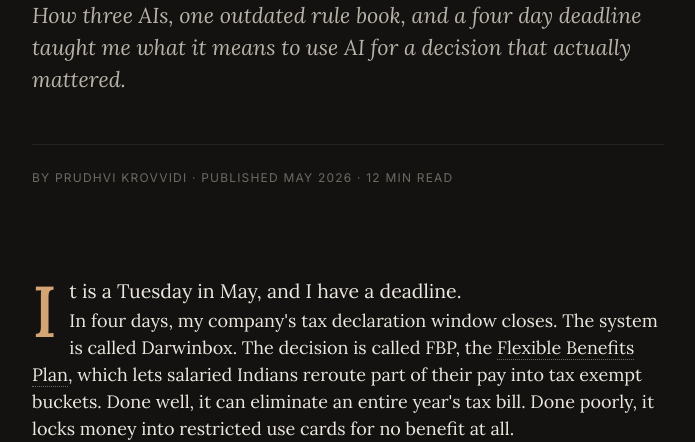
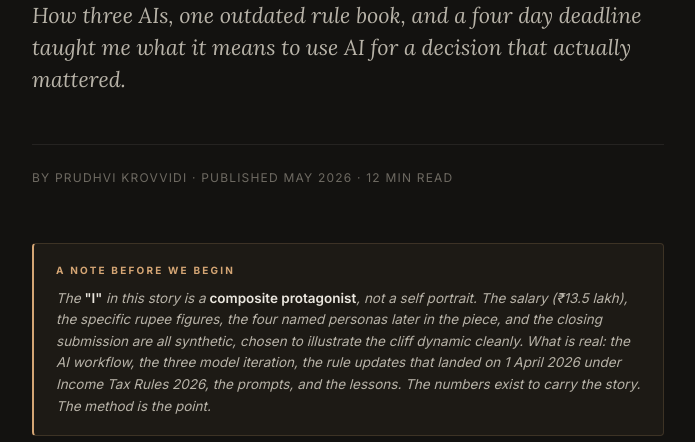
Before and after one commit to prudhvi1709/datastories, a plain HTML site: page twelve-lakh-cliff/index.html in a window 1280 px wide. Shown: the part 367-809 px from the top of the page, without its empty margins (292-987 px from the left). Drawn offline with nearby package versions, Linux system fonts and the light colour scheme.

Commit message:
fix: synthetic warning box

```diff
--- a/twelve-lakh-cliff/index.html
+++ b/twelve-lakh-cliff/index.html
@@ -372,6 +372,29 @@
     transform: translateY(-3px);
   }
   section[id^="part-"], #the-test { scroll-margin-top: 28px; }
+  /* Author note */
+  .author-note {
+    background: rgba(212, 165, 116, 0.05);
+    border: 1px solid rgba(212, 165, 116, 0.18);
+    border-left: 2px solid var(--accent);
+    padding: 18px 22px;
+    border-radius: 4px;
+    font-family: 'Inter', sans-serif;
+    font-size: 13.5px;
+    line-height: 1.6;
+    color: var(--ink-soft);
+  }
+  .author-note-label {
+    font-family: 'Inter', sans-serif;
+    font-size: 10px;
+    letter-spacing: 0.22em;
+    text-transform: uppercase;
+    color: var(--accent);
+    font-weight: 700;
+    margin-bottom: 10px;
+  }
+  .author-note p { margin: 0; font-style: italic; }
+  .author-note strong { color: var(--ink); font-weight: 600; font-style: normal; }
   .byline {
     font-family: 'Inter', sans-serif;
     font-size: 12px;
@@ -397,6 +420,14 @@
   <p class="subhead mt-8">How three AIs, one outdated rule book, and a four day deadline taught me what it means to use AI for a decision that actually mattered.</p>
   <div class="byline mt-12 pt-6 border-t rule">By Prudhvi Krovvidi · Published May 2026 · 12 min read</div>
 </header>
+
+<!-- AUTHOR NOTE -->
+<section class="container-tight pt-2 pb-4">
+  <div class="author-note">
+    <div class="author-note-label">A note before we begin</div>
+    <p>The <strong>"I"</strong> in this story is a <strong>composite protagonist</strong>, not a self portrait. The salary (₹13.5 lakh), the specific rupee figures, the four named personas later in the piece, and the closing submission are all synthetic, chosen to illustrate the cliff dynamic cleanly. What is real: the AI workflow, the three model iteration, the rule updates that landed on 1 April 2026 under Income Tax Rules 2026, the prompts, and the lessons. The numbers exist to carry the story. The method is the point.</p>
+  </div>
+</section>
 
 <!-- OPENING / HOOK -->
 <section class="container-tight py-10">
```
